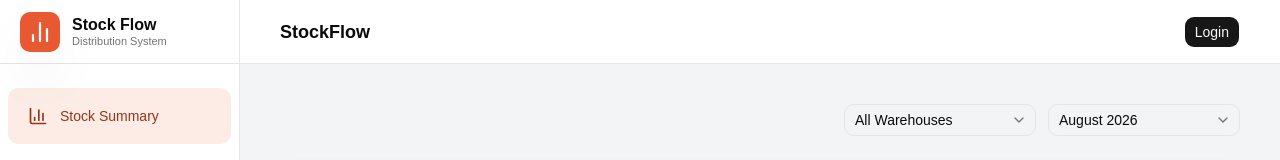
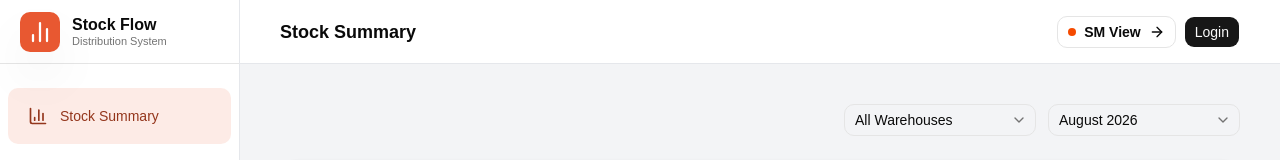
Before and after one commit to nadeeshikagimhani/warehouse-management-system, a React (Vite) app: page / in a window 1280 px wide. Shown: the top 160 px of the page. Built offline with nearby package versions, Linux system fonts and the light colour scheme.

Commit message:
Refactor & Restructured the code

```diff
--- a/src/components/top-nav/TopNav.jsx
+++ b/src/components/top-nav/TopNav.jsx
@@ -1,17 +1,24 @@
 import { Button } from "../ui/button"
-import { useNavigate } from "react-router-dom"
+import { useLocation, useNavigate } from "react-router-dom"
+
+import ViewSwitchBtn from "./ViewSwitchBtn";
+import { routes } from "@/data/route";
 
 const TopNav = () => {
 
   const navigate = useNavigate();
+  const {pathname} = useLocation();
+  const pageTitle = routes.find(({ route }) => route === pathname)?.title;
 
 
   return (
-    <div className="flex items-center justify-between px-10  h-16 bg-background border-b border-b-gray-200 sticky top-0 z-50">
-      <div className="font-semibold text-lg cursor-pointer" onClick={() => navigate("/")}>StockFlow</div>
-
-      <Button onClick={() => navigate("/login")}>Login</Button>
-    </div>
+    <header className="flex items-center justify-between px-10  h-16 bg-background border-b border-b-gray-200 sticky top-0 z-50">
+        <h1 className="min-w-0 truncate font-semibold text-lg text-foreground">{pageTitle}</h1>
+        <div className="ml-auto flex shrink-0 items-center gap-2">
+          <ViewSwitchBtn/>
+          <Button onClick={() => navigate("/login")}>Login</Button>
+        </div>
+    </header>
   )
 }
 
--- /dev/null
+++ b/src/components/top-nav/ViewSwitchBtn.jsx
@@ -0,0 +1,28 @@
+import { Button } from "../ui/button"
+import { ArrowRight } from "lucide-react";
+import { useLocation } from "react-router-dom"
+
+const ViewSwitchBtn = () => {
+
+  const {pathname} = useLocation();
+  const isFdoView = pathname.startsWith("/fdo");
+
+  return (
+    <Button
+    type="button"
+    variant="outline"
+    aria-label={`Swith to ${isFdoView ? "Warehouse" : "FDO"} View`}
+    title={`Switch to ${isFdoView ? "Warehouse" : "FDO"} View`}
+    onClick={()=> window.location.replace(isFdoView ? "/" : "/fdo")}
+    className="gap-2 rounded-lg border-border bg-white px-2.5 text-sm font-semibold">
+
+      <span aria-hidden="true" className="w-2 h-2 bg-orange-600 rounded-full"></span>
+      <span className="hidden sm:inline">{isFdoView ? "FDO view" : "SM View"}</span>
+      <span className="sm:hidden">{isFdoView ? "FDO" : "SM"}</span>
+      <ArrowRight aria-hidden="true" className="size-4"/>
+
+    </Button>
+  )
+}
+
+export default ViewSwitchBtn
--- a/src/data/route.jsx
+++ b/src/data/route.jsx
@@ -5,54 +5,66 @@ export const routes = [
   //Authentication
   {
     route: "/login",
+    title: "Login",
     page: <Pages.Login/>
   },
   {
     route: "/sign-up",
+    title: "Sign Up",
     page: <Pages.Signup/>
   },
 
   // Stock Manager
   {
     route: "/",
+    title: "Stock Summary",
     page: <Pages.StockSummary/>
   },
   {
     route: "/not-found",
+    title: "Not Found",
     page: <Pages.NotFoundPage/>
   },
   {
     route: "/distribution-runs",
+    title: "Distribution Runs",
     page: <Pages.DistributionRuns/>
   },
   {
     route: "/stock-requests",
+    title: "Stock Requests",
     page: <Pages.StockRequests/>
   },
   {
     route: "/stock-summary",
+    title: "Stock Summary",
     page: <Pages.StockSummary/>
   },
   {
     route: "/return-approvals",
+    title: "Return Approvals",
     page: <Pages.ReturnApprovals/>
   },
 
   // FDO
   {
     route: "/fdo",
+    title: "Stock Requests",
     page: <Pages.FDOStockRequest/>
   },
   {
     route: "/fdo/stock-requests",
+    title: "Stock Requests",
     page: <Pages.FDOStockRequest/>
   },
   {
     route: "/fdo/distribution",
+    title: "Distributions",
     page: <Pages.FDODistribution/>
   },
   {
     route: "/fdo/run-history",
+    title: "Run History",
     page: <Pages.FDORunHistory/>
   },
 
--- a/src/layouts/DashboardLayout.jsx
+++ b/src/layouts/SMLayout.jsx
@@ -2,7 +2,7 @@ import Sidebar from "../components/sidebar/Sidebar"
 import TopNav from "../components/top-nav/TopNav"
 import { sidebarNavigation, sidebarProfileSM, sidebarHeaderSM } from "../data/sidebars/sidebarNavSm"
 
-const DefaultLayout = ({ children }) => {
+const SMLayout = ({ children }) => {
   return (
     <div className="flex flex-row min-h-screen">
       <Sidebar nav={sidebarNavigation} profile={sidebarProfileSM} header={sidebarHeaderSM}/>
@@ -17,4 +17,4 @@ const DefaultLayout = ({ children }) => {
   )
 }
 
-export default DefaultLayout
+export default SMLayout
--- a/src/pages/sm/distribution-runs/index.jsx
+++ b/src/pages/sm/distribution-runs/index.jsx
@@ -1,4 +1,4 @@
-import DashboardLayout from "../../../layouts/DashboardLayout";
+import SMLayout from "../../../layouts/SMLayout";
 import { distributionRuns } from "../../../data/mock/distribution-runs";
 
 import DistributionRunsTable from "./com/DistributionRunsTable";
@@ -8,7 +8,7 @@ function DistributionRuns() {
   const activeRunCount = distributionRuns.length - closedRunCount;
 
   return (
-    <DashboardLayout>
+    <SMLayout>
       <div className="mx-auto w-full space-y-5">
         <div>
           <h1 className="text-lg font-semibold">Distribution Runs</h1>
@@ -19,7 +19,7 @@ function DistributionRuns() {
 
         <DistributionRunsTable />
       </div>
-    </DashboardLayout>
+    </SMLayout>
   );
 }
 
--- a/src/pages/sm/return-approvals/index.jsx
+++ b/src/pages/sm/return-approvals/index.jsx
@@ -1,10 +1,10 @@
-import DashboardLayout from "@/layouts/DashboardLayout";
+import SMLayout from "@/layouts/SMLayout";
 
 import ReturnApprovalsTable from "./com/ReturnApprovalsTable";
 
 function ReturnApprovals() {
   return (
-    <DashboardLayout>
+    <SMLayout>
       <div className="mx-auto w-full space-y-5">
         <div>
           <h1 className="text-lg font-semibold">Return Approvals</h1>
@@ -15,7 +15,7 @@ function ReturnApprovals() {
 
         <ReturnApprovalsTable />
       </div>
-    </DashboardLayout>
+    </SMLayout>
   );
 }
 
--- a/src/pages/sm/stock-requests/index.jsx
+++ b/src/pages/sm/stock-requests/index.jsx
@@ -1,11 +1,11 @@
-import DashboardLayout from "../../../layouts/DashboardLayout";
+import SMLayout from "../../../layouts/SMLayout";
 import { pendingStockRequests } from "../../../data/mock/stock-requests";
 
 import StockRequestsTable from "./com/StockRequestsTable";
 
 function StockRequests() {
   return (
-    <DashboardLayout>
+    <SMLayout>
       <div className="mx-auto w-full space-y-5">
         <div>
           <h1 className="text-lg font-semibold">Stock Requests</h1>
@@ -16,7 +16,7 @@ function StockRequests() {
 
         <StockRequestsTable />
       </div>
-    </DashboardLayout>
+    </SMLayout>
   );
 }
 
--- a/src/pages/sm/stock-summary/index.jsx
+++ b/src/pages/sm/stock-summary/index.jsx
@@ -1,4 +1,4 @@
-import DefaultLayout from "../../../layouts/DashboardLayout"
+import SMLayout from "../../../layouts/SMLayout"
 import GreetingBanner from "./com/GreetingBanner"
 import MonthlyStockMovements from "./com/MonthlyStockMovements"
 import ProductStocks from "./com/ProductStocks"
@@ -8,13 +8,13 @@ import StockSummaryFilters from "./com/StockSummaryFilters"
 
 const StockSummary = () => {
   return (
-    <DefaultLayout>
+    <SMLayout>
       <StockSummaryFilters/>
       <GreetingBanner/>
       <StockOverview/>
       <MonthlyStockMovements/>
       <ProductStocks/>
-    </DefaultLayout>
+    </SMLayout>
   )
 }
 
```
